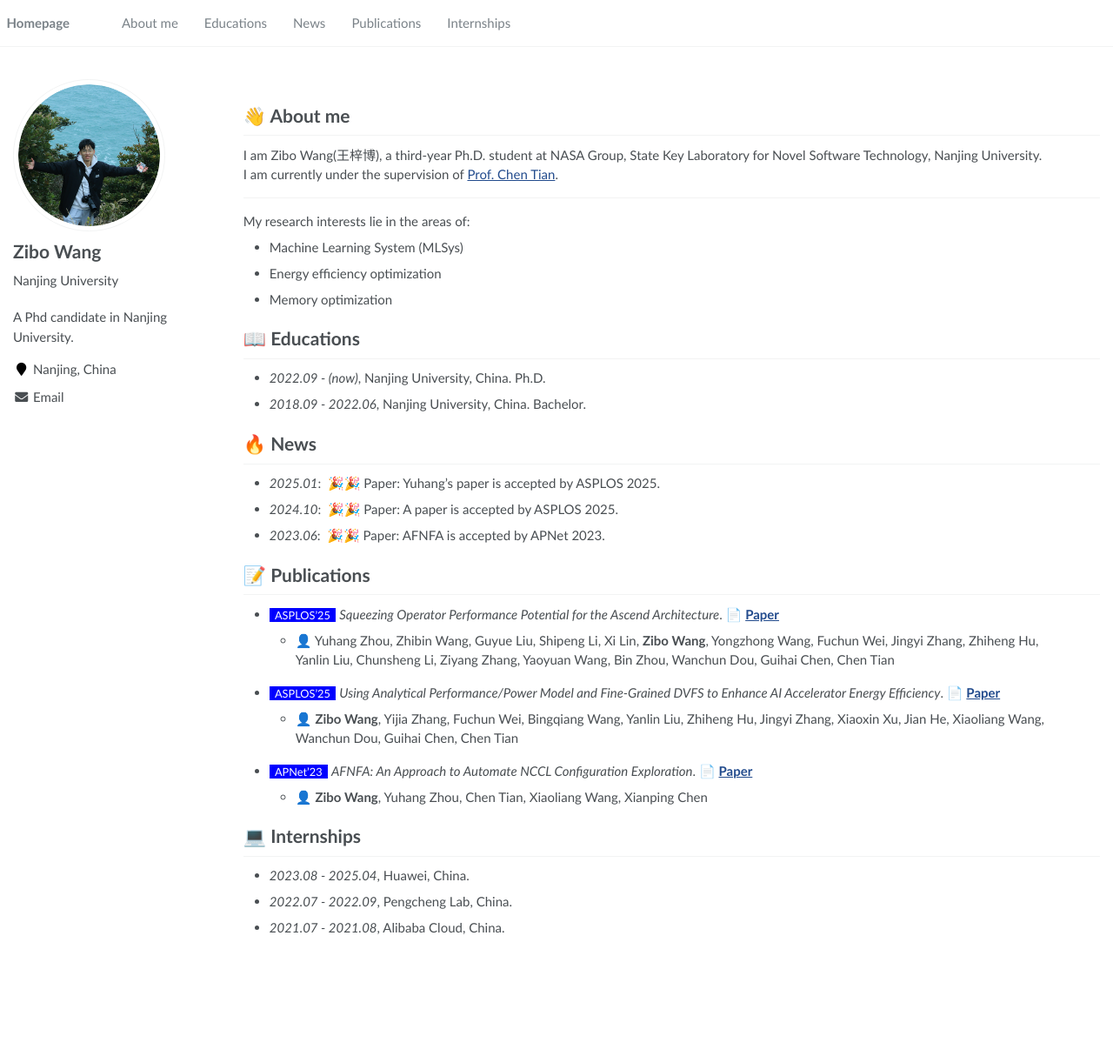
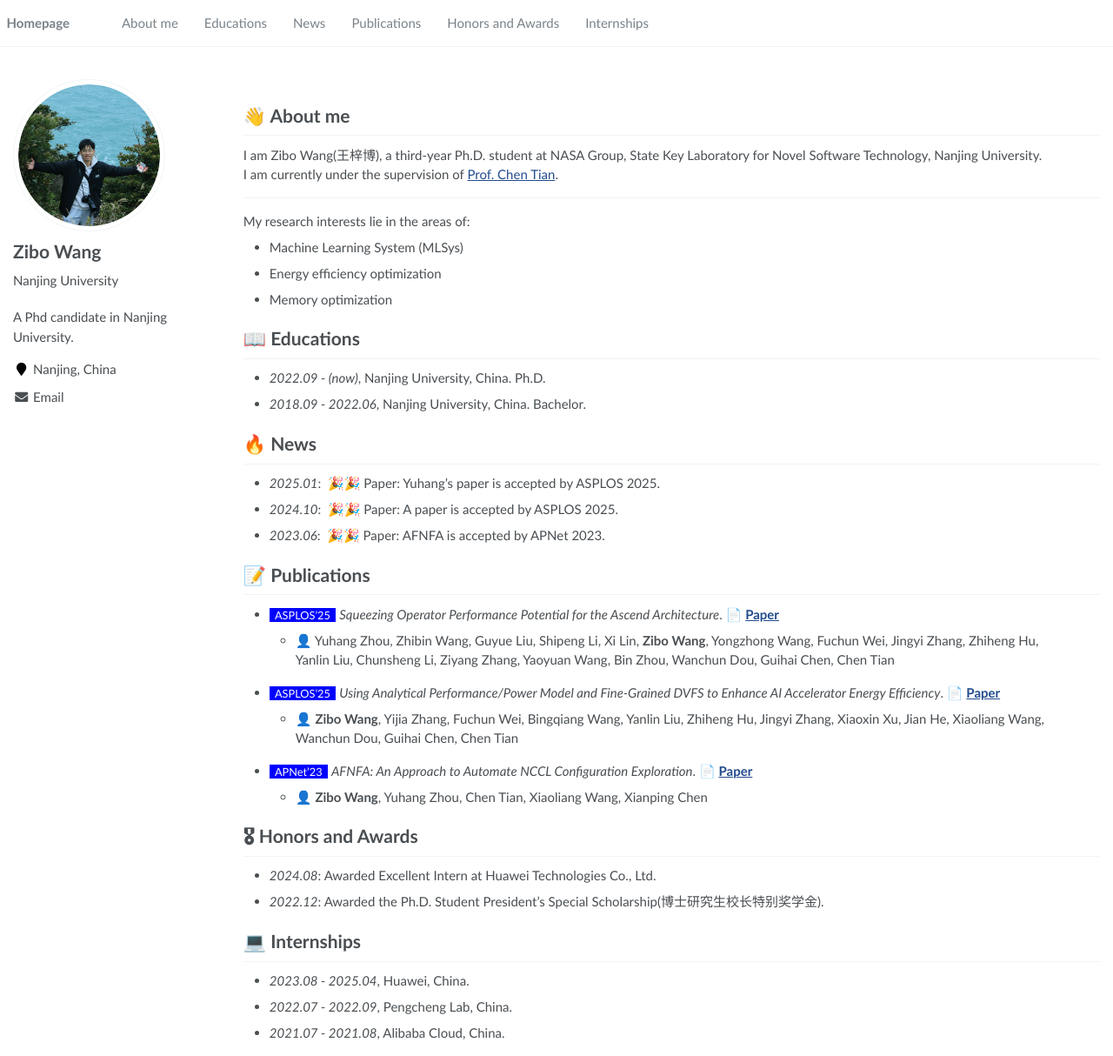
Before and after one commit to zb-nju/zb-nju.github.io, a Jekyll site: the page built from _pages/about.md, in a window 1280 px wide and 1214 px high. Shown: the whole window at 87% size. Built offline with Jekyll 4.4.1, drawn with Linux system fonts in a browser that asks for light colours.

Commit message:
update honors and awards

```diff
--- a/_data/navigation.yml
+++ b/_data/navigation.yml
@@ -20,6 +20,9 @@ main:
   - title: "Publications"
     url: "/#-publications"
 
+  - title: "Honors and Awards"
+    url: "/#-honors and awards"
+
   - title: "Internships"
     url: "/#-internships"
 
--- a/_pages/about.md
+++ b/_pages/about.md
@@ -67,11 +67,10 @@ My research interests lie in the areas of:
   - 👤 **Zibo Wang**, Yuhang Zhou, Chen Tian, Xiaoliang Wang, Xianping Chen
 </div>
 
-<!-- # 🎖 Honors and Awards
+# 🎖 Honors and Awards
 
-- *2024.12*: Received (my second) National Scholarship for Ph.D. students.
-- *2022.12*: Received National Scholarship for Ph.D. students.
-- *2017.12*: Awarded National Scholarship for Undergraduate students. -->
+- *2024.08*: Awarded Excellent Intern at Huawei Technologies Co., Ltd.
+- *2022.12*: Awarded the Ph.D. Student President’s Special Scholarship(博士研究生校长特别奖学金).
 
 # 💻 Internships
 - *2023.08 - 2025.04*, Huawei, China.
```
